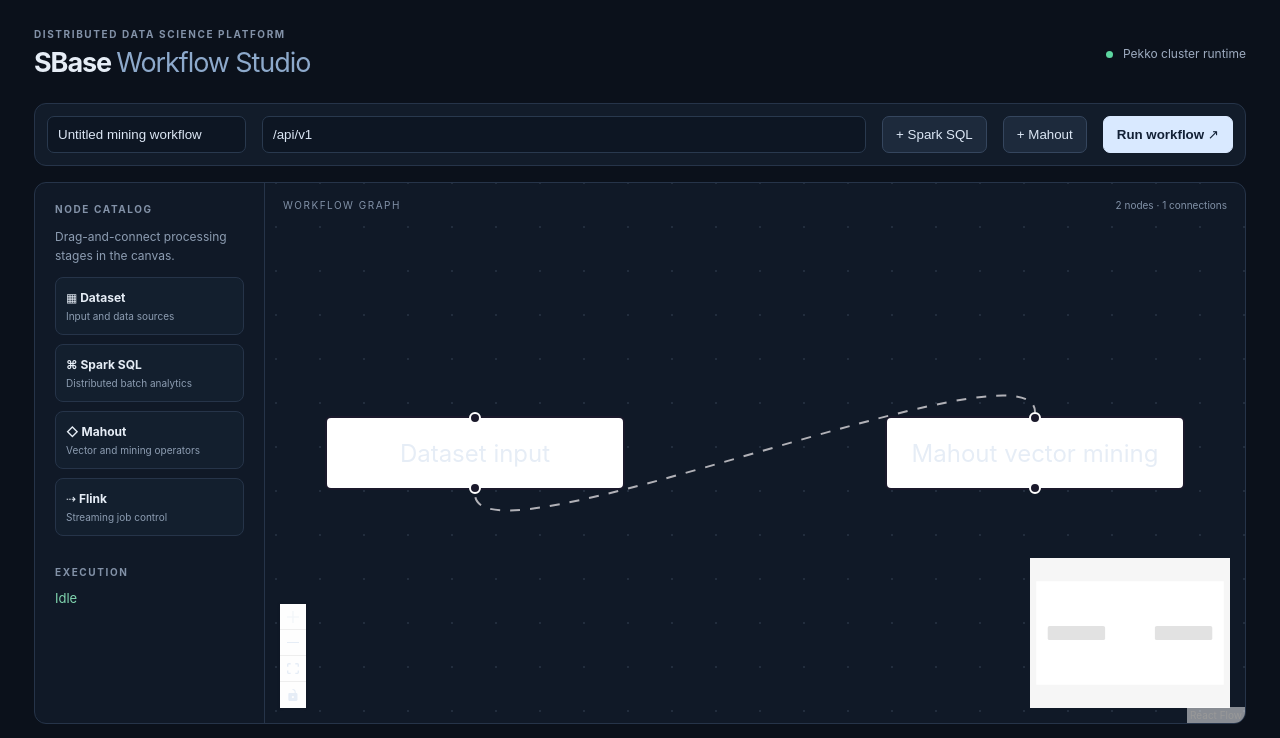
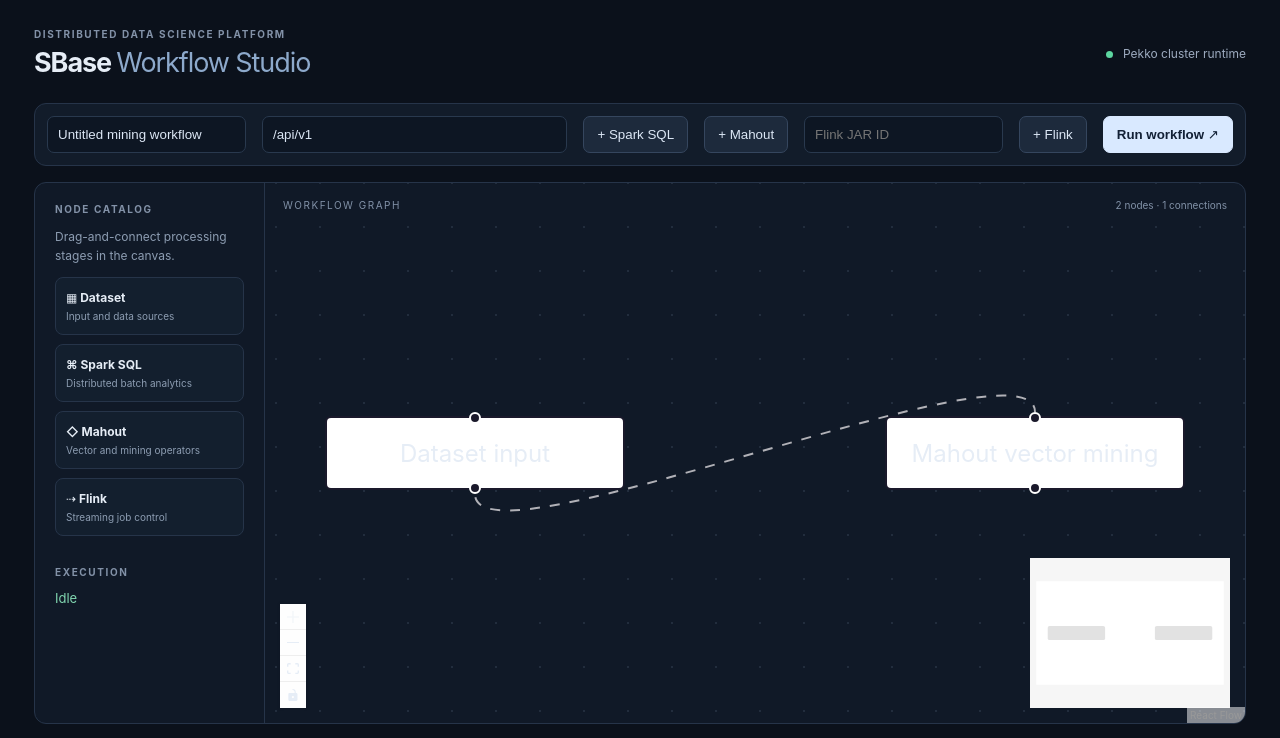
Before and after one commit to selimrepo/sbase, a React (Vite) app in the folder web/: page / in a window 1280 px wide. Shown: the top 738 px of the page. Built offline with nearby package versions, Linux system fonts and the light colour scheme.

Commit message:
Add Flink JAR submission node to Workflow Studio

```diff
--- a/web/src/App.jsx
+++ b/web/src/App.jsx
@@ -15,6 +15,7 @@ export default function App() {
   const [status, setStatus] = useState("Idle");
   const [output, setOutput] = useState("");
   const [apiBase, setApiBase] = useState("/api/v1");
+  const [flinkJarId, setFlinkJarId] = useState("");
   const onConnect = useCallback((connection) => setEdges((eds) => addEdge(connection, eds)), [setEdges]);
   const definition = useMemo(() => ({ nodes: nodes.map((node) => ({ id: node.id, operator: node.data.operator, config: node.data.config })), edges: edges.map((edge) => ({ source: edge.source, target: edge.target })) }), [nodes, edges]);
 
@@ -56,6 +57,8 @@ export default function App() {
       <input aria-label="API endpoint" value={apiBase} onChange={(e) => setApiBase(e.target.value)} />
       <button onClick={() => addNode("spark-sql", "Spark SQL", { query: "SELECT 1 AS value" })}>+ Spark SQL</button>
       <button onClick={() => addNode("mahout-vector-sum", "Mahout mining", { values: [1, 2, 3] })}>+ Mahout</button>
+      <input aria-label="Flink uploaded JAR ID" placeholder="Flink JAR ID" value={flinkJarId} onChange={(e) => setFlinkJarId(e.target.value)} />
+      <button onClick={() => addNode("flink-submit", "Flink stream job", { jarId: flinkJarId, parallelism: 1 })} disabled={!flinkJarId.trim()}>+ Flink</button>
       <button className="primary" onClick={runWorkflow}>Run workflow ↗</button>
     </section>
     <section className="workspace">
```
